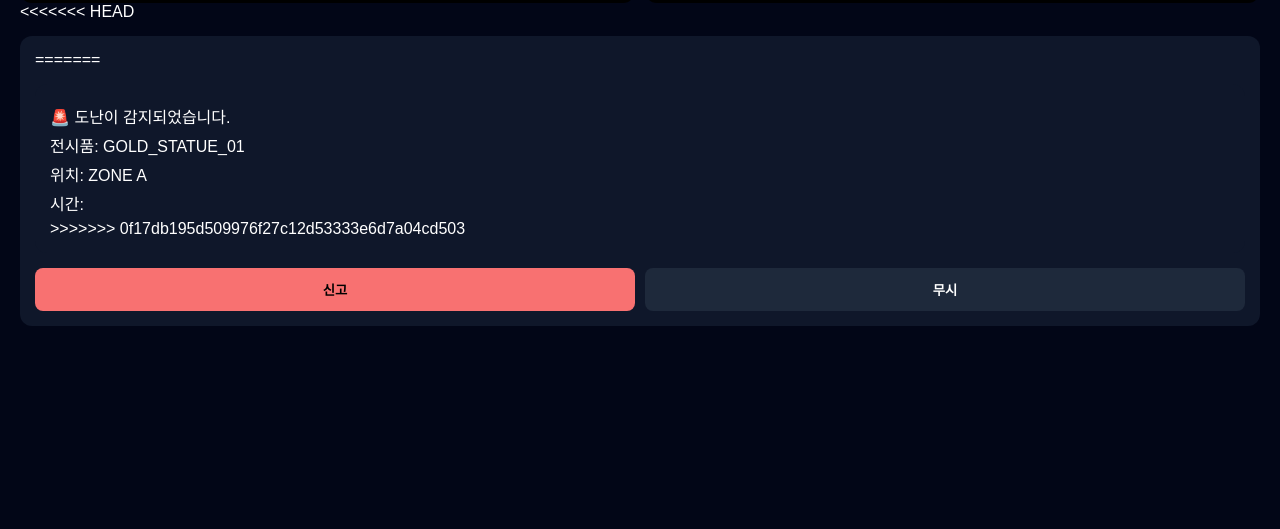
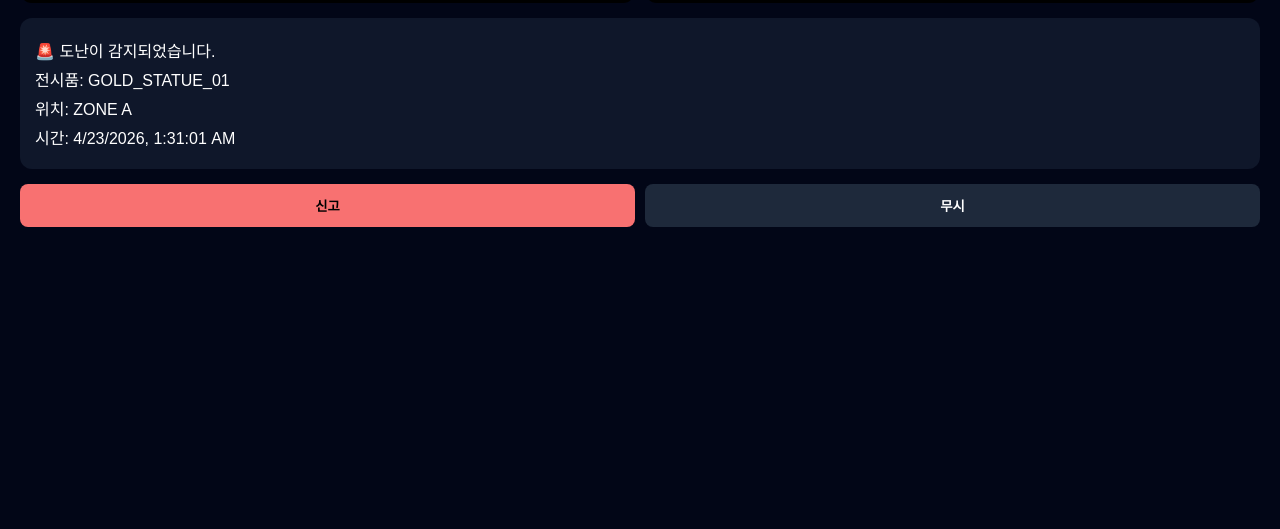
Before and after one commit to TimCha99/MS_project, a Flask app: page /alert_popup in a window 1280 px wide. Shown: the part 271-800 px from the top of the page. Run offline with Flask 3, Linux system fonts and the light colour scheme; data that the repository does not hold is empty.

Commit message:
alert_page 수정

```diff
--- a/WEB/web_server/templates/alert.html
+++ b/WEB/web_server/templates/alert.html
@@ -85,16 +85,11 @@ body {
     </div>
 
     <!-- 로그 -->
-<<<<<<< HEAD
-    <div class="log-box" id="log-box">
-        <!-- 여기 JS로 채움 -->
-=======
     <div class="log-box">
         <p>🚨 도난이 감지되었습니다.</p>
         <p>전시품: GOLD_STATUE_01</p>
         <p>위치: ZONE A</p>
         <p>시간: <span id="time"></span></p>
->>>>>>> 0f17db195d509976f27c12d53333e6d7a04cd503
     </div>
 
     <!-- 버튼 -->
@@ -106,15 +101,11 @@ body {
 </div>
 
 <script>
-<<<<<<< HEAD
-function report() {
-    alert("🚨 경찰 신고 요청됨 (추후 API 연결)");
-=======
+
 document.getElementById("time").innerText = new Date().toLocaleString();
 
 function report() {
     alert("경찰 신고 요청됨 (추후 API 연결)");
->>>>>>> 0f17db195d509976f27c12d53333e6d7a04cd503
 }
 
 function ignore() {
@@ -122,7 +113,6 @@ function ignore() {
     .then(()=>window.close());
 }
 
-<<<<<<< HEAD
 async function loadAlert() {
     const res = await fetch('/alert_status');
     const data = await res.json();
@@ -154,15 +144,6 @@ async function loadAlert() {
 
 // 실행
 loadAlert();
-=======
-function testAlert() {
-    fetch('/trigger_alert')
-        .then(res => res.json())
-        .then(data => {
-            console.log("Alert triggered");
-        });
-}
->>>>>>> 0f17db195d509976f27c12d53333e6d7a04cd503
 </script>
 
 </body>
```
Also changed, not shown: WEB/web_server/database/ms_database.db.
